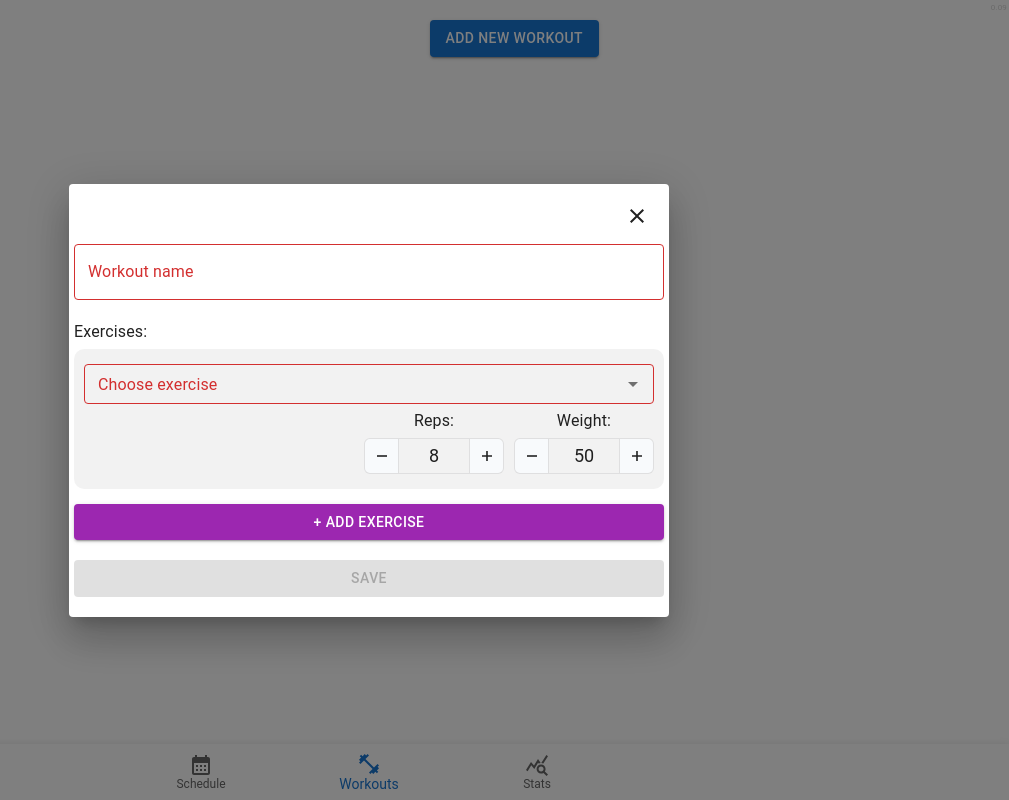
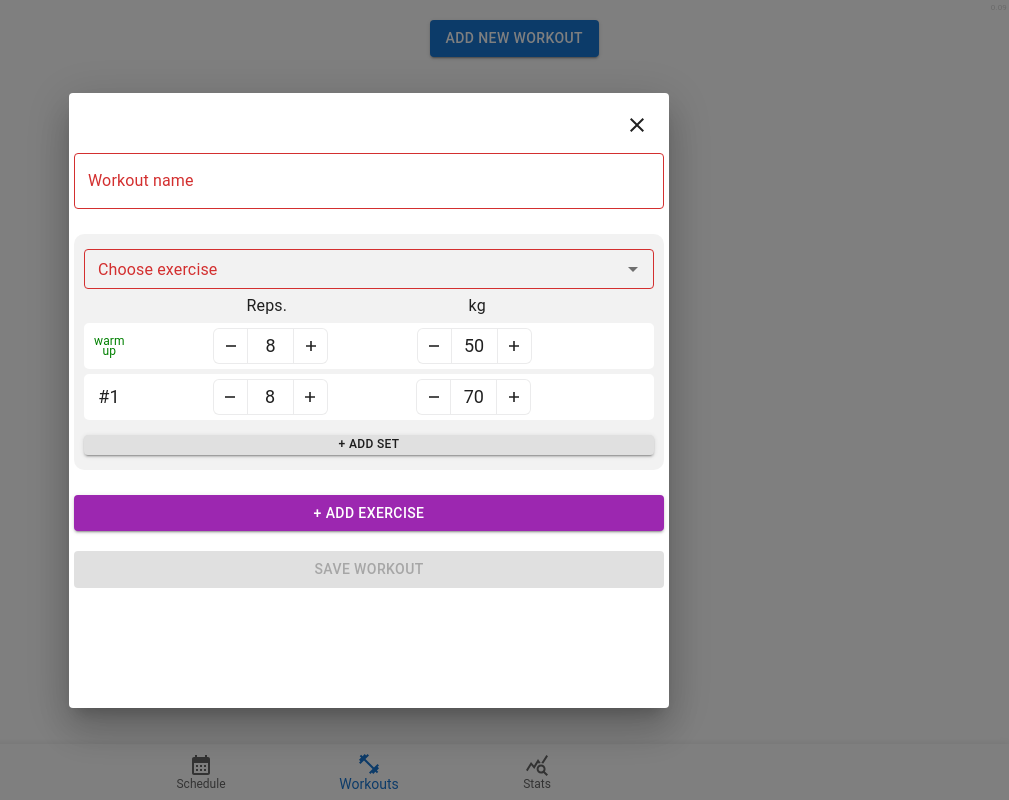
Before and after one commit to yauvink/gym-notes, a React (Create React App) app: page / in a window 1280 px wide. Both pictures are taken after a click on the button "ADD NEW WORKOUT". Shown: the whole page, without its empty margins (271-1280 px from the left). Built offline with nearby package versions, Linux system fonts and the light colour scheme.

Commit message:
Add new workouts

```diff
--- a/src/components/Workouts/Exercise.tsx
+++ b/src/components/Workouts/Exercise.tsx
@@ -1,42 +1,8 @@
-import { Autocomplete, Box, styled, TextField, Typography } from '@mui/material';
-import { NumberField } from '@base-ui-components/react/number-field';
-import styles from './index.module.css';
+import { Autocomplete, Box, Button, styled, TextField, Typography } from '@mui/material';
 import DeleteIcon from '@mui/icons-material/Delete';
 import { ExerciseOptionType, EXERCISES } from '../../providers/AppProvider/AppProvider.constants';
-
-function PlusIcon(props: React.ComponentProps<'svg'>) {
-  return (
-    <svg
-      width="10"
-      height="10"
-      viewBox="0 0 10 10"
-      fill="none"
-      stroke="currentcolor"
-      strokeWidth="1.6"
-      xmlns="http://www.w3.org/2000/svg"
-      {...props}
-    >
-      <path d="M0 5H5M10 5H5M5 5V0M5 5V10" />
-    </svg>
-  );
-}
-
-function MinusIcon(props: React.ComponentProps<'svg'>) {
-  return (
-    <svg
-      width="10"
-      height="10"
-      viewBox="0 0 10 10"
-      fill="none"
-      stroke="currentcolor"
-      strokeWidth="1.6"
-      xmlns="http://www.w3.org/2000/svg"
-      {...props}
-    >
-      <path d="M0 5H10" />
-    </svg>
-  );
-}
+import { INITIAL_EXERCISE_DATA, SetType } from '../../providers/AppProvider/AppProvider';
+import Set from './Set';
 
 const GroupHeader = styled('div')(({ theme }) => ({
   position: 'sticky',
@@ -51,17 +17,13 @@ function Exercise({
   setExerciseId,
   sets,
   setSets,
-  weight,
-  setWeight,
   handleDeleteExercise,
   showDelete,
 }: {
   exerciseId: string;
   setExerciseId: (v: string) => void;
-  sets: number;
-  setSets: (v: number) => void;
-  weight: number;
-  setWeight: (v: number) => void;
+  sets: Array<SetType>;
+  setSets: (v: Array<SetType>) => void;
   handleDeleteExercise: () => void;
   showDelete: boolean;
 }) {
@@ -137,77 +99,93 @@ function Exercise({
       <Box
         sx={{
           display: 'flex',
-          justifyContent: 'flex-end',
+          gap: '10px',
+          justifyContent: 'space-between',
+          margin: '5px 0',
         }}
       >
-        <Box
+        <Box minWidth={30} />
+        <Typography
           sx={{
-            marginRight: '10px',
+            width: '115px',
+            minWidth: '115px',
+            textAlign: 'center',
           }}
         >
-          <Typography textAlign={'center'} margin={'5px'}>
-            Reps:
-          </Typography>
-
-          <NumberField.Root
-            inputMode="numeric"
-            className={styles.Field}
-            value={sets}
-            onValueChange={(value) => {
-              if (value && value >= 1) {
-                if (value > 10) {
-                  setSets(10);
-                } else {
-                  setSets(value);
-                }
-              } else {
-                setSets(1);
-              }
+          Reps.
+        </Typography>
+        <Typography
+          sx={{
+            width: '115px',
+            minWidth: '115px',
+            textAlign: 'center',
+          }}
+        >
+          kg
+        </Typography>
+        <Box minWidth={24} />
+      </Box>
+      <Box
+        sx={{
+          display: 'flex',
+          flexDirection: 'column',
+          gap: '5px',
+        }}
+      >
+        {sets.map((set, setRowIndex) => (
+          <Set
+            key={setRowIndex}
+            index={setRowIndex}
+            weight={set.weight}
+            setWeight={(newValue) => {
+              setSets(
+                sets.map((el, i) => {
+                  if (i === setRowIndex) {
+                    return {
+                      ...el,
+                      weight: newValue,
+                    };
+                  }
+                  return el;
+                })
+              );
             }}
-          >
-            <NumberField.Group className={styles.Group}>
-              <NumberField.Decrement className={styles.Decrement}>
-                <MinusIcon />
-              </NumberField.Decrement>
-              <NumberField.Input className={styles.Input} inputMode="numeric" />
-              <NumberField.Increment className={styles.Increment}>
-                <PlusIcon />
-              </NumberField.Increment>
-            </NumberField.Group>
-          </NumberField.Root>
-        </Box>
-        <Box>
-          <Typography textAlign={'center'} margin={'5px'}>
-            Weight:
-          </Typography>
-
-          <NumberField.Root
-            inputMode="numeric"
-            className={styles.Field}
-            value={weight}
-            onValueChange={(value) => {
-              if (value && value >= 5) {
-                if (value > 300) {
-                  setWeight(300);
-                } else {
-                  setWeight(value);
-                }
-              } else {
-                setWeight(5);
-              }
+            repeats={set.repeats}
+            setRepeats={(newValue) => {
+              setSets(
+                sets.map((el, i) => {
+                  if (i === setRowIndex) {
+                    return {
+                      ...el,
+                      repeats: newValue,
+                    };
+                  }
+                  return el;
+                })
+              );
             }}
-          >
-            <NumberField.Group className={styles.Group}>
-              <NumberField.Decrement className={styles.Decrement}>
-                <MinusIcon />
-              </NumberField.Decrement>
-              <NumberField.Input className={styles.Input} inputMode="numeric" />
-              <NumberField.Increment className={styles.Increment}>
-                <PlusIcon />
-              </NumberField.Increment>
-            </NumberField.Group>
-          </NumberField.Root>
-        </Box>
+            handleDeleteRow={(rowIndex) => {
+              setSets([...sets].filter((_, i) => i !== rowIndex));
+            }}
+          />
+        ))}
+        <Button
+          variant="contained"
+          color="inherit"
+          onClick={() => {
+            setSets([
+              ...sets,
+              { repeats: INITIAL_EXERCISE_DATA.sets[1].repeats, weight: INITIAL_EXERCISE_DATA.sets[1].weight },
+            ]);
+          }}
+          sx={{
+            height: '20px',
+            fontSize: '12px',
+            marginTop: '10px',
+          }}
+        >
+          + Add set
+        </Button>
       </Box>
     </Box>
   );
--- a/src/components/Workouts/Set.tsx
+++ b/src/components/Workouts/Set.tsx
@@ -1,8 +1,7 @@
-import { Autocomplete, Box, styled, TextField, Typography } from '@mui/material';
+import { Box } from '@mui/material';
 import { NumberField } from '@base-ui-components/react/number-field';
 import styles from './index.module.css';
 import DeleteIcon from '@mui/icons-material/Delete';
-import { ExerciseOptionType, EXERCISES } from '../../providers/AppProvider/AppProvider.constants';
 
 function PlusIcon(props: React.ComponentProps<'svg'>) {
   return (
@@ -38,57 +37,67 @@ function MinusIcon(props: React.ComponentProps<'svg'>) {
   );
 }
 
-const GroupHeader = styled('div')(({ theme }) => ({
-  position: 'sticky',
-  top: '-8px',
-  padding: '4px 10px',
-  color: 'blue',
-  backgroundColor: 'lightgrey',
-}));
-
 function Set({
-  sets,
-  setSets,
+  index,
+  repeats,
+  setRepeats,
   weight,
   setWeight,
+  handleDeleteRow,
 }: {
-  sets: number;
-  setSets: (v: number) => void;
+  index: number;
+  repeats: number;
+  setRepeats: (v: number) => void;
   weight: number;
   setWeight: (v: number) => void;
+  handleDeleteRow: (v: number) => void;
 }) {
-  // const value = EXERCISES.find((el) => el.id === exerciseId);
-
   return (
     <Box
       sx={{
         display: 'flex',
-        justifyContent: 'flex-end',
-        border: '1px solid red',
+        justifyContent: 'space-between',
+        gap: '10px',
+        background: '#fff',
+        borderRadius: '5px',
+        padding: '5px 10px',
       }}
     >
       <Box
         sx={{
-          marginRight: '10px',
+          color: index === 0 ? 'green' : undefined,
+          fontSize: index === 0 ? '12px' : '18px',
+          minWidth: '30px',
+          display: 'flex',
+          justifyContent: 'center',
+          alignItems: 'center',
+          textAlign: 'center',
+          lineHeight: '10px',
         }}
       >
-        <Typography textAlign={'center'} margin={'5px'}>
-          Reps:
-        </Typography>
-
+        {index === 0 ? (
+          <>
+            warm
+            <br />
+            up
+          </>
+        ) : (
+          `#${index}`
+        )}
+      </Box>
+      <Box>
         <NumberField.Root
-          inputMode="numeric"
           className={styles.Field}
-          value={sets}
+          value={repeats}
           onValueChange={(value) => {
             if (value && value >= 1) {
-              if (value > 10) {
-                setSets(10);
+              if (value > 50) {
+                setRepeats(50);
               } else {
-                setSets(value);
+                setRepeats(value);
               }
             } else {
-              setSets(1);
+              setRepeats(1);
             }
           }}
         >
@@ -96,7 +105,7 @@ function Set({
             <NumberField.Decrement className={styles.Decrement}>
               <MinusIcon />
             </NumberField.Decrement>
-            <NumberField.Input className={styles.Input} inputMode="numeric" />
+            <NumberField.Input className={styles.Input} inputMode="decimal" />
             <NumberField.Increment className={styles.Increment}>
               <PlusIcon />
             </NumberField.Increment>
@@ -104,12 +113,7 @@ function Set({
         </NumberField.Root>
       </Box>
       <Box>
-        <Typography textAlign={'center'} margin={'5px'}>
-          Weight:
-        </Typography>
-
         <NumberField.Root
-          inputMode="numeric"
           className={styles.Field}
           value={weight}
           onValueChange={(value) => {
@@ -128,13 +132,29 @@ function Set({
             <NumberField.Decrement className={styles.Decrement}>
               <MinusIcon />
             </NumberField.Decrement>
-            <NumberField.Input className={styles.Input} inputMode="numeric" />
+            <NumberField.Input className={styles.Input} inputMode="decimal" />
             <NumberField.Increment className={styles.Increment}>
               <PlusIcon />
             </NumberField.Increment>
           </NumberField.Group>
         </NumberField.Root>
       </Box>
+      <Box
+        onClick={() => {
+          if (index > 1) {
+            handleDeleteRow(index);
+          }
+        }}
+        sx={{
+          color: 'red',
+          minWidth: '24px',
+          display: 'flex',
+          justifyContent: 'center',
+          alignItems: 'center',
+        }}
+      >
+        {index > 1 && <DeleteIcon />}
+      </Box>
     </Box>
   );
 }
--- a/src/components/Workouts/TrainingDialog.tsx
+++ b/src/components/Workouts/TrainingDialog.tsx
@@ -1,4 +1,4 @@
-import { Box, Button, Dialog, TextField, Typography } from '@mui/material';
+import { Box, Button, Dialog, TextField } from '@mui/material';
 import { useCallback, useMemo, useState } from 'react';
 import CloseIcon from '@mui/icons-material/Close';
 import { ExerciseType, INITIAL_EXERCISE_DATA, TrainingType } from '../../providers/AppProvider/AppProvider';
@@ -10,9 +10,7 @@ function TrainingDialog({ closeDialog, editTrainingId }: { closeDialog: () => vo
   const { trainings, setTrainings } = useAppContext();
   const editInitialData = trainings.find((el) => el.id === editTrainingId);
   const [trainingName, setTrainingName] = useState(editInitialData?.name ?? '');
-  const [exercises, setExercises] = useState<ExerciseType[]>(
-    editInitialData?.exercises ?? [INITIAL_EXERCISE_DATA]
-  );
+  const [exercises, setExercises] = useState<ExerciseType[]>(editInitialData?.exercises ?? [INITIAL_EXERCISE_DATA]);
 
   const handleSaveTraining = useCallback(() => {
     const newTrainings: TrainingType[] = editTrainingId
@@ -65,14 +63,14 @@ function TrainingDialog({ closeDialog, editTrainingId }: { closeDialog: () => vo
       open
       sx={{
         '& .MuiPaper-root': {
-          margin: '5px',
+          margin: '0px',
           width: '100%',
         },
       }}
     >
       <Box
         sx={{
-          padding: '60px 5px 20px',
+          padding: '60px 5px 120px',
           display: 'flex',
           flexDirection: 'column',
           gap: '20px',
@@ -161,7 +159,6 @@ function TrainingDialog({ closeDialog, editTrainingId }: { closeDialog: () => vo
             },
           }}
         >
-          <Typography>Exercises:</Typography>
           {exercises.map((exercise, rowIndex, arr) => (
             <Exercise
               key={rowIndex}
@@ -180,28 +177,14 @@ function TrainingDialog({ closeDialog, editTrainingId }: { closeDialog: () => vo
                   });
                 });
               }}
-              sets={exercise.repeats}
+              sets={exercise.sets}
               setSets={(newValue) => {
                 setExercises((prev) => {
                   return prev.map((el, i): ExerciseType => {
                     if (i === rowIndex) {
                       return {
                         ...el,
-                        repeats: newValue,
-                      };
-                    }
-                    return el;
-                  });
-                });
-              }}
-              weight={exercise.weight}
-              setWeight={(newValue) => {
-                setExercises((prev) => {
-                  return prev.map((el, i): ExerciseType => {
-                    if (i === rowIndex) {
-                      return {
-                        ...el,
-                        weight: newValue,
+                        sets: newValue,
                       };
                     }
                     return el;
@@ -213,14 +196,14 @@ function TrainingDialog({ closeDialog, editTrainingId }: { closeDialog: () => vo
               }}
             />
           ))}
-
-          <Button variant="contained" color="secondary" onClick={() => handleAddExercise()} sx={{ marginTop: '10px' }}>
-            + Add exercise
-          </Button>
         </Box>
 
+        <Button variant="contained" color="secondary" onClick={() => handleAddExercise()}>
+          + Add exercise
+        </Button>
+
         <Button disabled={isDisabled} variant="contained" onClick={() => handleSaveTraining()}>
-          Save
+          Save workout
         </Button>
       </Box>
     </Dialog>
--- a/src/components/Workouts/Workouts.tsx
+++ b/src/components/Workouts/Workouts.tsx
@@ -12,8 +12,11 @@ function Workouts() {
   const [editTrainingId, setEditTrainingId] = useState<string | null>(null);
 
   const calcTrainingTotalWeight = (training: TrainingType) => {
-    return training.exercises.reduce((prev, curr) => {
+    return training.exercises.reduce((prev, currEl) => {
+      const setsTotalWeight = currEl.sets.reduce((prev, curr) => {
         return prev + curr.repeats * curr.weight;
+      }, 0);
+      return prev + setsTotalWeight
     }, 0);
   };
   return (
@@ -57,15 +60,14 @@ function Workouts() {
                 display: 'flex',
                 justifyContent: 'space-between',
                 alignItems: 'center',
-                margin: '0px 0 10px',
               }}
             >
               <Typography
                 sx={{
-                  fontSize: '20px',
+                  fontSize: '24px',
                   fontWeight: 600,
                   span: {
-                    fontSize: '14px',
+                    fontSize: '16px',
                     fontWeight: 400,
                     opacity: 0.5,
                   },
@@ -92,46 +94,87 @@ function Workouts() {
               sx={{
                 display: 'flex',
                 flexDirection: 'column',
-                '& .border': {
-                  borderBottom: '1px solid lightgrey',
-                },
-                '& .wrapper': {
+              }}
+            >
+              {el.exercises.map((exercise, i, arr) => (
+                <Box
+                  key={i}
+                  sx={{
                     display: 'flex',
+                    flexDirection: 'column',
                     width: '100%',
                     padding: '5px 5px',
-                  alignItems: 'center',
+                  }}
+                >
+                  <Typography
+                    sx={{
+                      margin: '5px 0',
+                      fontSize: '18px',
+                      lineHeight: 'normal',
+                    }}
+                  >
+                    {getExerciseName(exercise.exercise_id)}
+                  </Typography>
 
-                  '& .name': {
-                    width: '100%',
+                  <Box
+                    sx={{
+                      padding: '0 20px',
+                      display: 'flex',
+                      gap: '40px',
+                      justifyContent: 'flex-end',
                       fontSize: '14px',
-                    lineHeight: 'normal',
-                  },
-                  '& .sets': {
-                    width: '100px',
+                      background: 'rgba(0,0,0,0.05)',
+                      div: {
+                        width: '50px',
                         textAlign: 'center',
                       },
-                  '& .weight': {
-                    width: '100px',
+                    }}
+                  >
+                    <Box>#</Box>
+                    <Box>Repeats</Box>
+                    <Box>Weight</Box>
+                  </Box>
+                  {exercise.sets.map((set, i) => (
+                    <Box
+                      key={i}
+                      sx={{
+                        padding: '0 20px',
+                        display: 'flex',
+                        gap: '40px',
+                        justifyContent: 'flex-end',
+                        fontSize: '14px',
+                        opacity: 0.6,
+                        borderBottom: '1px solid rgba(0,0,0,0.07)',
+                        div: {
+                          width: '50px',
                           textAlign: 'center',
-                  },
+                          color: i === 0 ? 'green' : undefined,
                         },
                       }}
                     >
                       <Box
-                className="wrapper"
                         sx={{
-                  background: 'lightgrey',
+                          lineHeight: i === 0 ? '6px' : undefined,
+                          fontSize: i === 0 ? '10px' : undefined,
+                          display: 'flex',
+                          justifyContent: 'center',
+                          alignItems: 'center',
                         }}
                       >
-                <Typography className="name">Name****</Typography>
-                <Typography className="sets">Sets****</Typography>
-                <Typography className="weight">Weight****</Typography>
+                        {i === 0 ? (
+                          <>
+                            warm
+                            <br />
+                            up
+                          </>
+                        ) : (
+                          i
+                        )}
                       </Box>
-              {el.exercises.map((exercise, i, arr) => (
-                <Box key={i} className={i !== arr.length - 1 ? 'wrapper border' : 'wrapper'}>
-                  <Typography className="name">{getExerciseName(exercise.exercise_id)}</Typography>
-                  <Typography className="sets">{exercise.repeats}</Typography>
-                  <Typography className="weight">{exercise.weight} kg</Typography>
+                      <Box>{set.repeats}</Box>
+                      <Box>{set.weight} kg</Box>
+                    </Box>
+                  ))}
                 </Box>
               ))}
             </Box>
--- a/src/components/Workouts/index.module.css
+++ b/src/components/Workouts/index.module.css
@@ -45,12 +45,12 @@
   border-bottom: 1px solid var(--color-gray-200);
   border-left: none;
   border-right: none;
-  width: 70px;
+  width: 45px;
   height: 36px;
   font-family: inherit;
   font-size: 18px;
   font-weight: normal;
-  background-color: transparent;
+  background-color: #FFF;
   color: var(--color-gray-900);
 
   text-align: center;
@@ -76,7 +76,7 @@
   padding: 0;
   border: 1px solid var(--color-gray-200);
   border-radius: 0.375rem;
-  background-color: var(--color-gray-50);
+  background-color: #FFF;
   background-clip: padding-box;
   color: var(--color-gray-900);
   user-select: none;
```
Also changed, not shown: src/providers/AppProvider/AppProvider.tsx (+6 -9 lines). Lines whose indentation alone changed are shown as unchanged.
